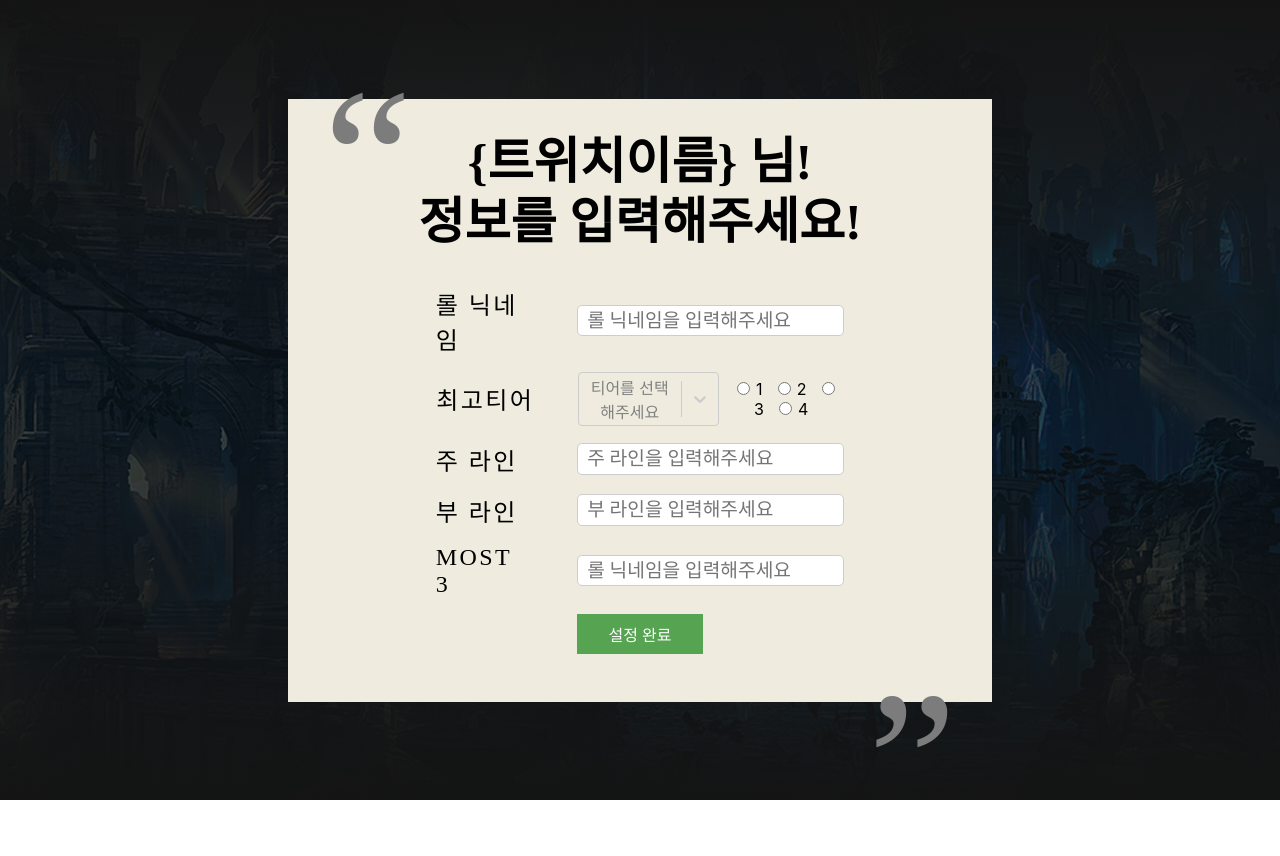
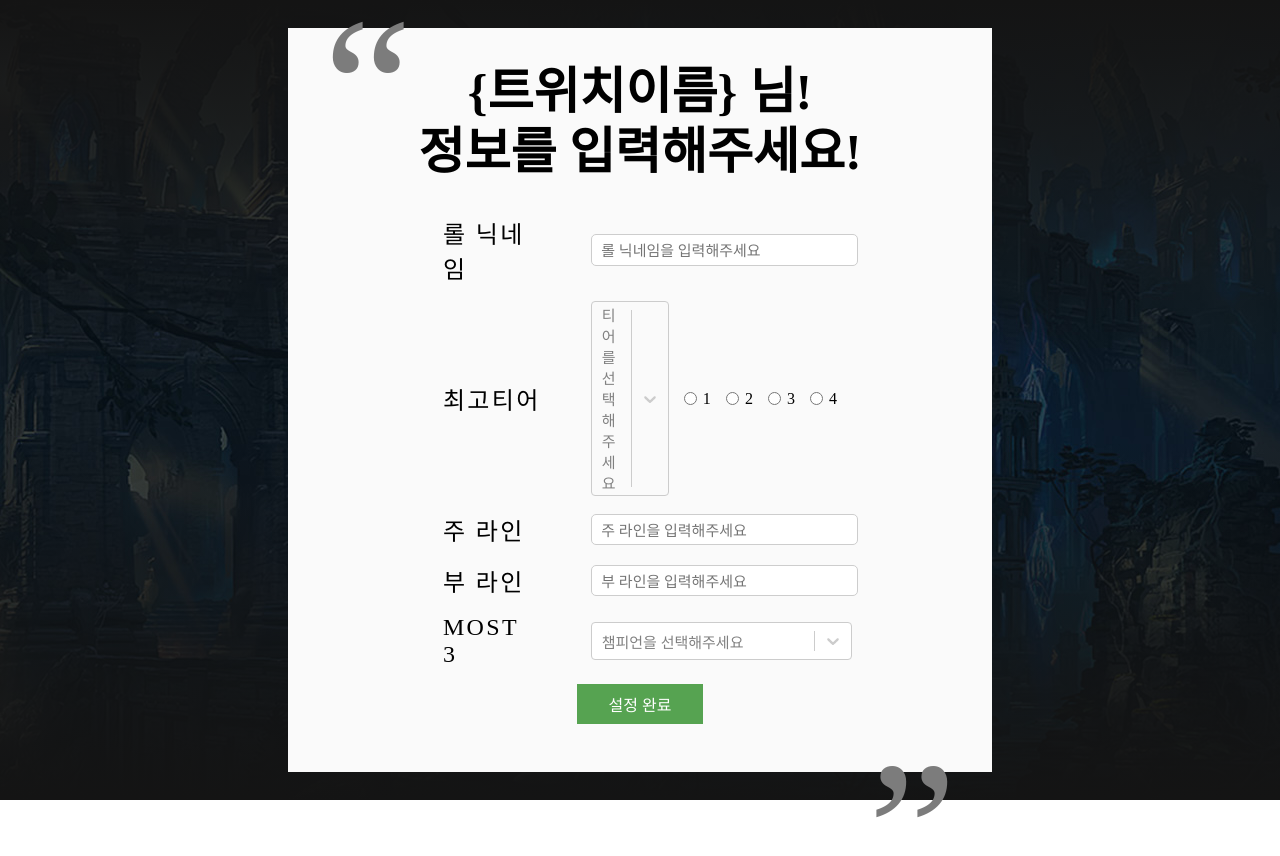
Before and after one commit to yachaechae/lol-team-auction-front, a React (Create React App) app: page /register-auction in a window 1280 px wide. Shown: the top 856 px of the page. Built offline with nearby package versions, Linux system fonts and the light colour scheme; no server answers; a web font is replaced by a local one.

Commit message:
챔피언 선택 셀렉트박스 추가 완료

```diff
--- a/src/App.css
+++ b/src/App.css
@@ -170,7 +170,7 @@
 
 /* 경매장 생성부분 설정 */
 .create{
-    background: #EFECDF;
+    background: #fafafa;
     width: 55%;
     margin: 0 auto;
     position: relative;
@@ -220,15 +220,24 @@
     word-spacing: 4.2em;
 }
 
+.create .container .form .form-group .input-box{
+    width: 50%;
+}
 
 .create .container .form .form-group input{
     font-family: 'locus_sangsang';
     font-size: 1.2em;
-    width: 50%;
+    width: 100%;
     border-radius: 5px;
     border: 1px solid #cdcdcd;
     padding: 0.2em 0.5em;
 }
+
+.create .container .form .form-group input::placeholder{
+    font-family: 'SCoreDream';
+    font-size: 15px;
+}
+
 .create .container .form .form-group input:focus-visible{
     outline: 1px solid #d2ddec;
 }
@@ -300,15 +309,23 @@
 .register .container .form .form-group .tier-option{
     display: flex;
     flex-direction: row;
-    justify-content: space-evenly;
+    justify-content: flex-start;
     align-items: center;
-    width: 54%;
 }
 .register .container .form .form-group .tier-option .tier-img{
     height: 5vh;
+}
+.register .container .form .form-group .tier-option .tier-radio {
+    display: flex;
+    align-items: center;
+    font-family: 'locus_sangsang';
 }
 .register .container .form .form-group .tier-option .tier-radio input[type="radio"]{
     width: auto;
     margin: 0 0.3em 0 0.8em;
 
 }
+.register .container .form .form-group .champion-opction .champions-img{
+    max-width: 35px;
+    width: 100%;
+}
--- a/src/screens/RegisterAuction.js
+++ b/src/screens/RegisterAuction.js
@@ -1,9 +1,13 @@
-import React from 'react'
+import React, { useEffect, useState } from 'react'
 import Select from 'react-select'
 import axios from 'axios'
 
 export default function RegisterAuction() {
 
+	const [champions, setChampions] = useState([])
+	const [most, setMost] = useState([])
+
+	// 랭크티어 이미지 정보
 	const ranktier = [
 		{ value: 'iron', label: 'Iron', image: '/img/iron.png'},
 		{ value: 'bronze', label: 'Bronze', image:'/img/bronze.png'},
@@ -16,36 +20,95 @@ export default function RegisterAuction() {
 		{ value: 'challenger', label: 'Challenger', image:'/img/challenger.png'},
 	  ]
 
-	const selectStyles = {
+	// 랭크 셀렉트 박스 css 설정
+	const tierStyles = {
 		control: (provided) => ({
 			...provided,
 			backgroundColor: 'transparent',
+		}),
+		placeholder: (provided) => ({
+			...provided,
+			fontSize: '15px',
+			fontFamily: 'SCoreDream',
+			textAlign: 'left',
 		})
 	}
 
-const champions =
+	//챔피언 정보 가져오기
+	useEffect(() => {
+		getChampionInfo();
+	},[])
+
+	const getChampionInfo = () => {
 		axios({
 			method: 'get',
 			url: 'https://ddragon.leagueoflegends.com/cdn/12.9.1/data/ko_KR/champion.json'
 		}).then((res)=>{
-			console.log(res.data.data)
-			console.log(Object.keys(res.data.data))
 			const champion = Object.keys(res.data.data).map((championinfo) => {
-				// console.log(res.data.data[championinfo].version);
-				// console.log(res.data.data[championinfo].id);
-				// console.log(res.data.data[championinfo].name);
 				return {
-					version: res.data.data[championinfo].version,
-					id : res.data.data[championinfo].id,
-					name : res.data.data[championinfo].name
+					value : res.data.data[championinfo].name,
+					label : res.data.data[championinfo].name,
+					image : `http://ddragon.leagueoflegends.com/cdn/${res.data.data[championinfo].version}/img/champion/${res.data.data[championinfo].id}.png`
 				}
 			})
-			console.log(champion)
+			champion.sort((current, next) =>{
+				return current.label < next.label ? -1 : current.label > next.label ? 1 : 0
+			})
+			setChampions(champion)
 		})
 
-	// 1. 챔피언 전체 id 값 가져오기
-	// 2. map 함수로 id 값 통해서 챔피언 이미지 가져오기
-	// http://ddragon.leagueoflegends.com/cdn/12.9.1/img/champion/ id값.png
+	}
+	// 챔피언 셀렉트 박스 css 설정
+	const championStyles = {
+		control: (provided) => ({
+			...provided,
+			width: '106%',
+		}),
+		placeholder: (provided) => ({
+			...provided,
+			fontSize: '15px',
+			fontFamily: 'SCoreDream',
+			textAlign: 'left',
+		}),
+		menu: (provided) => ({
+			...provided,
+			width: '106%',
+		}),
+		menuList: (provided) => ({
+			...provided,
+			textAlign: 'left',
+			"::-webkit-scrollbar" : {
+				width: '8px',
+			},
+			"::-webkit-scrollbar-thumb" : {
+				height: '30%',
+				background: '#595959',
+				borderRadius: '10px',
+			},
+			"::-webkit-scrollbar-thumb:hover": {
+				background: "#717171"
+			  },
+			"::-webkit-scrollbar-track" : {
+				background: '#D9D9D9',
+			}
+
+
+		}),
+		option: (provided) => ({
+			...provided,
+			display: 'inline-block',
+			width: '75px',
+		})
+	}
+
+	const updateMost = (data, action) => {
+		if (data.length > 3) {
+			alert("3개만 선택해주세요")
+			return
+		}
+		setMost(data)
+
+	}
 
 	return (
 		<div className="create register">
@@ -56,13 +119,16 @@ const champions =
 				<div className="form">
 					<div className="form-group">
 						<div className="input-title">롤 닉네임</div>
-						<input type="text" placeholder="롤 닉네임을 입력해주세요"></input>
+						<div className="input-box">
+							<input type="text" placeholder="롤 닉네임을 입력해주세요"></input>
+						</div>
+
 					</div>
 					<div className="form-group">
 						<div className="input-title">최고티어</div>
-						<div className='tier-option'>
+						<div className='input-box tier-option'>
 							<Select
-								styles={selectStyles}
+								styles={tierStyles}
 								placeholder='티어를 선택해주세요'
 								options={ranktier}
 								formatOptionLabel={tier => (
@@ -82,19 +148,33 @@ const champions =
 					</div>
 					<div className="form-group">
 						<div className="input-title">주 라인</div>
-						<input type="text" placeholder="주 라인을 입력해주세요"></input>
+						<div className="input-box">
+							<input type="text" placeholder="주 라인을 입력해주세요"></input>
+						</div>
 					</div>
 					<div className="form-group">
 						<div className="input-title">부 라인</div>
-						<input type="text" placeholder="부 라인을 입력해주세요"></input>
+						<div className="input-box">
+							<input type="text" placeholder="부 라인을 입력해주세요"></input>
+						</div>
 					</div>
 					<div className="form-group">
 						<div className="input-title">MOST 3</div>
-						<input type="text" placeholder="롤 닉네임을 입력해주세요"></input>
+						<div className="input-box champion-opction">
+							<Select
+								value={most}
+								closeMenuOnSelect={false}
+								onChange={updateMost}
+								styles={championStyles}
+								options={champions}
+								isMulti={true}
+								placeholder="챔피언을 선택해주세요"
+								formatOptionLabel={champions => (
+									<img src={champions.image} alt={champions.image} className="champions-img"/>
+								)}
+							/>
+						</div>
 					</div>
-
-					<img src=""/>
-
 					<button className="btn-border">설정 완료</button>
 				</div>
 			</div>
```
